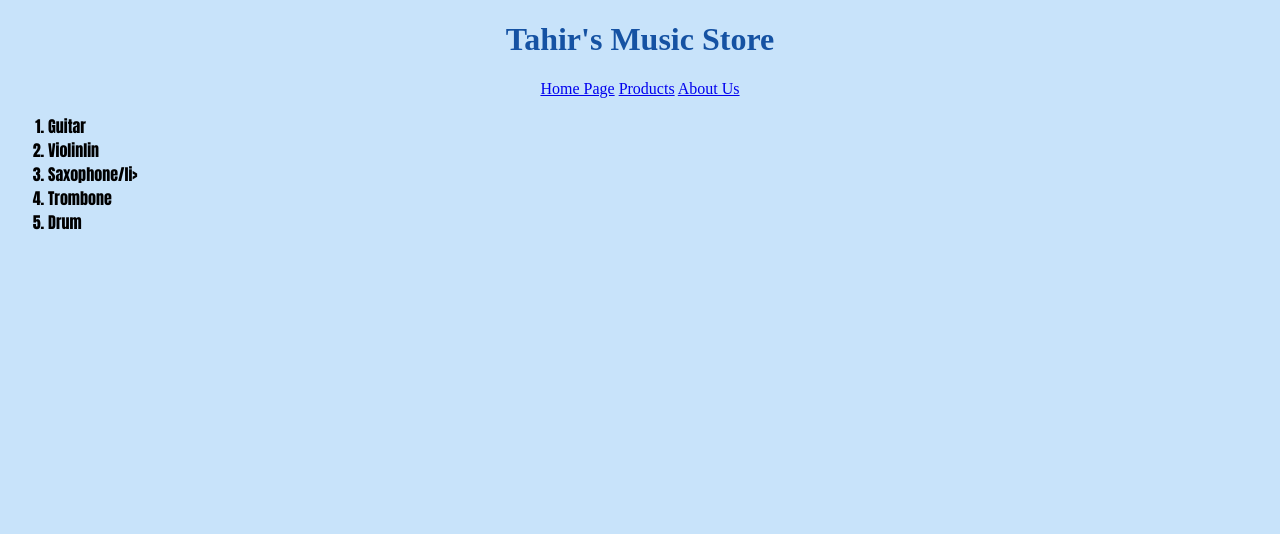
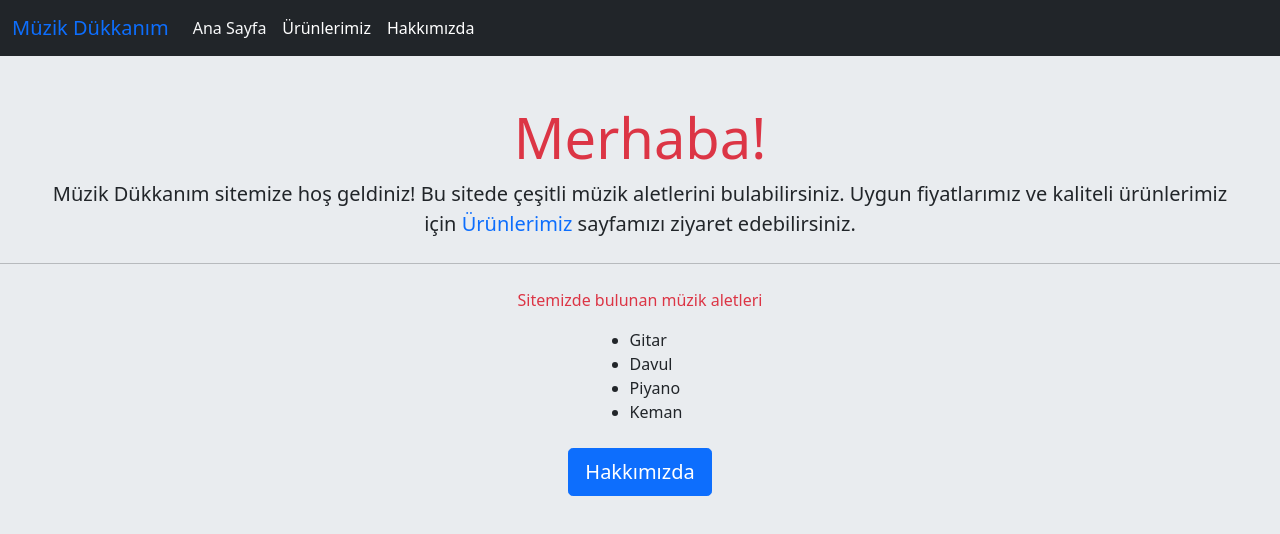
Before and after one commit to tahiraydin/Music-Store, a plain HTML site: page index.html in a window 1280 px wide. Drawn offline with nearby package versions, Linux system fonts and the light colour scheme.

Commit message:
finish bootstrap homework

```diff
--- a/index.html
+++ b/index.html
@@ -4,26 +4,57 @@
     <meta charset="UTF-8">
     <meta http-equiv="X-UA-Compatible" content="IE=edge">
     <meta name="viewport" content="width=device-width, initial-scale=1.0">
+    <!-- Bootstrap CSS -->
+    <link href="https://cdn.jsdelivr.net/npm/bootstrap@5.1.3/dist/css/bootstrap.min.css" rel="stylesheet" integrity="sha384-1BmE4kWBq78iYhFldvKuhfTAU6auU8tT94WrHftjDbrCEXSU1oBoqyl2QvZ6jIW3" crossorigin="anonymous">
     <title>Tahir's Music Store</title>
     <link rel="stylesheet" href="style.css">
 </head>
-<body>
-    <header class="header">
-        <h1>Tahir's Music Store</h1>
-        <nav class="navbar">
-            <a href="index.html">Home Page</a>
-            <a href="products.html">Products</a>
-            <a href="aboutus.html">About Us</a>
-        </nav>
-    </header>
-    <div class="content">
-        <ol>
-            <li>Guitar </li>
-            <li>Violinlin</li>
-            <li>Saxophone/li>
-            <li>Trombone</li>
-            <li>Drum</li>
-        </ol>
+<body style=" background:  #E9ECEF;">
+    <nav class="navbar navbar-expand-lg navbar-light bg-dark">
+        <div class="container-fluid">
+          <a class="navbar-brand text-primary" href="/index.html">Müzik Dükkanım</a>
+          <button class="navbar-toggler" type="button" data-bs-toggle="collapse" data-bs-target="#navbarNav" aria-controls="navbarNav" aria-expanded="false" aria-label="Toggle navigation">
+            <span class="navbar-toggler-icon"></span>
+          </button>
+          <div class="collapse navbar-collapse" id="navbarNav">
+            <ul class="navbar-nav">
+              <li class="nav-item">
+                <a class="nav-link active text-light" aria-current="page" href="/index.html">Ana Sayfa</a>
+              </li>
+              <li class="nav-item">
+                <a class="nav-link text-white" href="/product.html">Ürünlerimiz</a>
+              </li>
+              <li class="nav-item">
+                <a class="nav-link text-white" href="/about.html">Hakkımızda</a>
+              </li>
+            </ul>
+          </div>
+        </div>
+    </nav>
+    <div class="jumbotron pt-5 ">
+        <h1 class="color-red display-4 text-center text-danger">Merhaba!</h1>
+        <p class="lead text-center px-5">Müzik Dükkanım sitemize hoş geldiniz!
+          Bu sitede çeşitli müzik aletlerini bulabilirsiniz. Uygun fiyatlarımız ve kaliteli ürünlerimiz için <a style="text-decoration: initial;" href="/product.html">Ürünlerimiz</a> sayfamızı ziyaret edebilirsiniz.
+        </p>
+        <hr class="my-4">
+        <p class="text-center text-danger">Sitemizde bulunan müzik aletleri</p>
+        <div class="container d-flex justify-content-center mb-2">
+          <div class="row">
+          <div class="col-sm">
+            <ul>
+              <li>Gitar</li>
+              <li>Davul</li>
+              <li>Piyano</li>
+              <li>Keman</li>
+            </ul>
+          </div>
+        </div>
+       </div>
+        <p class="lead text-center">
+        <a class="btn btn-primary btn-lg" href="about.html" role="button">Hakkımızda</a>
+        </p>
     </div>
+     <!-- Option 1: Bootstrap Bundle with Popper -->
+     <script src="https://cdn.jsdelivr.net/npm/bootstrap@5.1.3/dist/js/bootstrap.bundle.min.js" integrity="sha384-ka7Sk0Gln4gmtz2MlQnikT1wXgYsOg+OMhuP+IlRH9sENBO0LRn5q+8nbTov4+1p" crossorigin="anonymous"></script>
 </body>
 </html>
```
Also changed, not shown: product.html (renamed from products.html).
